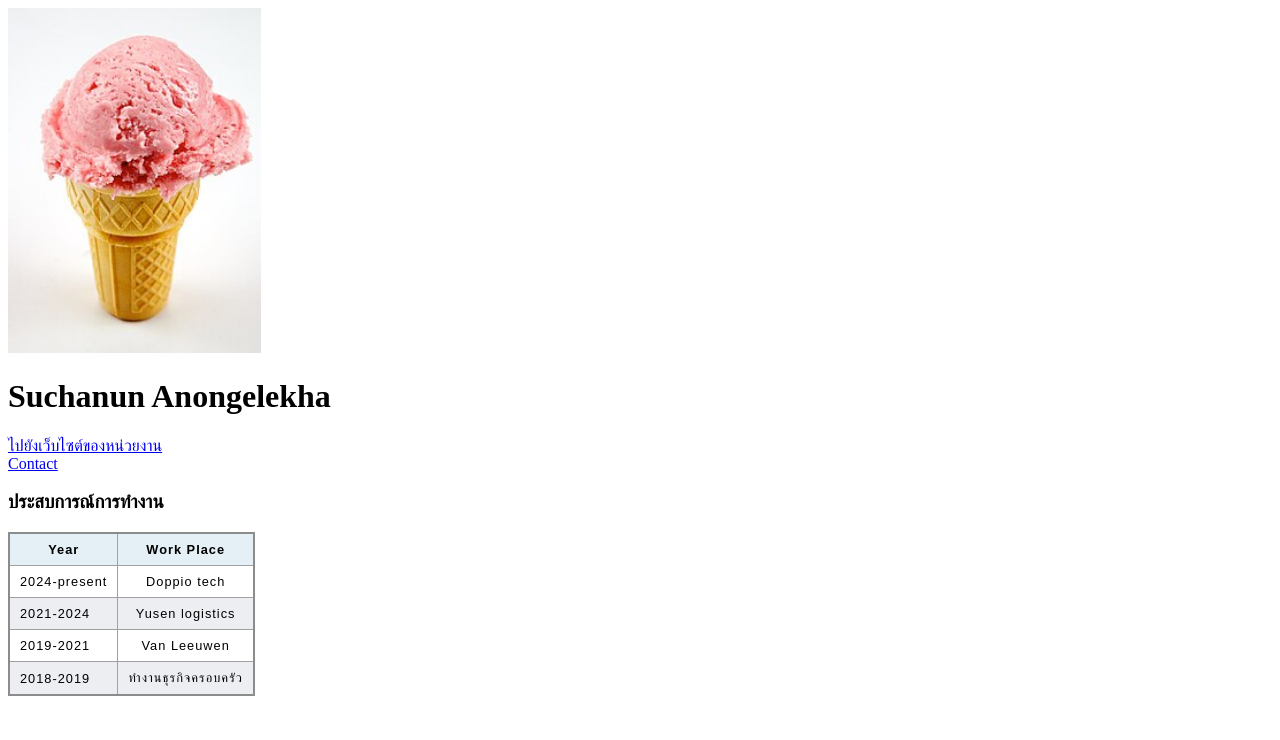
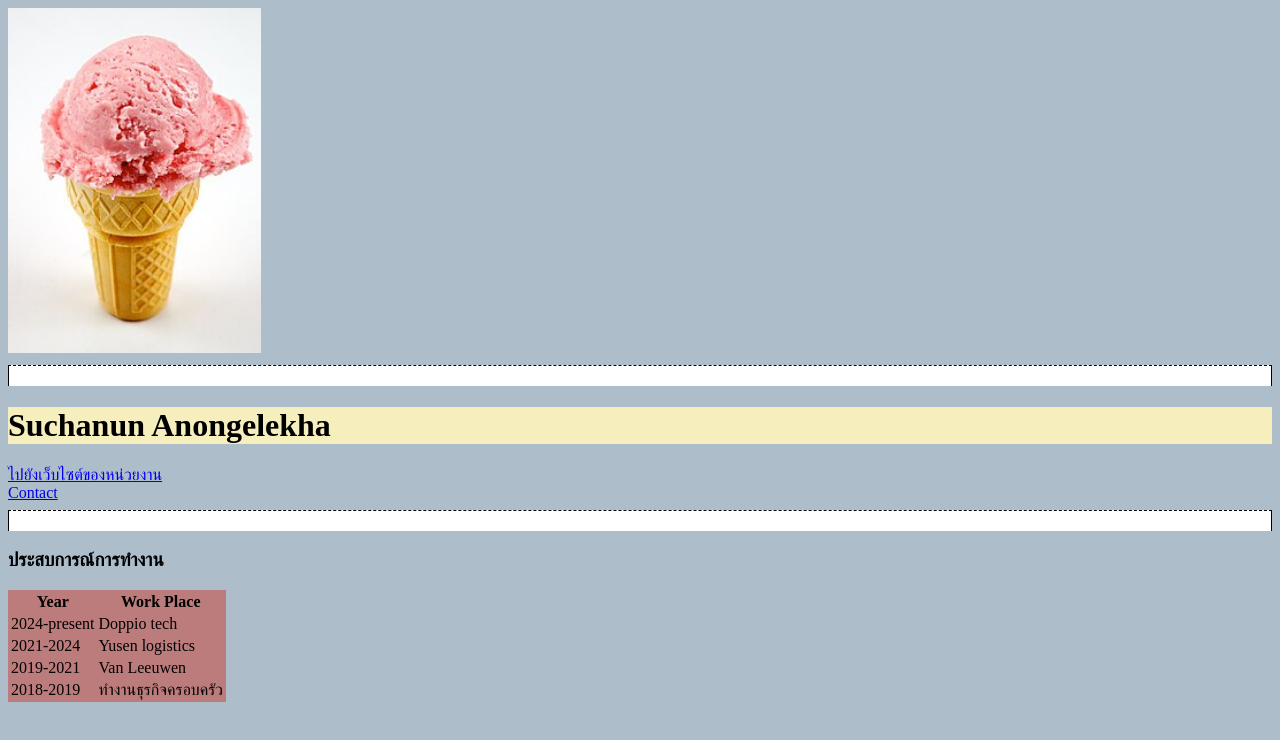
Before and after one commit to Nonnyja/mypage2024, a plain HTML site: page index.html in a window 1280 px wide. Drawn offline with Linux system fonts and the light colour scheme.

Commit message:
ตกแต่งสีให้สวยงาม โดยใช้ CSS

```diff
--- a/index.html
+++ b/index.html
@@ -4,14 +4,26 @@
     <meta charset="UTF-8">
     <meta name="viewport" content="width=device-width, initial-scale=1.0">
     <title>นนนี่</title>
-    <link rel="stylesheet" href="styles.css">
+    <!--<link rel="stylesheet" href="styles.css">-->
+    <style>
+        body {
+	background-color: #AEBDCA;
+	}
+       hr {
+	background-color:white;
+	}
+
+    </style>
 </head>
 <body>
     <img src="profile.jpg" alt="" style="width: 20%; height: auto;">
-    <h1>Suchanun Anongelekha</h1>
+    <hr style="border-style: dashed double none; height: 20px;">
+    <h1 style="background-color: #F6EFBD;">Suchanun Anongelekha</h1>
     <a href = "https://www.doppiotech.com/"> ไปยังเว็บไซต์ของหน่วยงาน </a>
     <br>
     <a href = "contact.html">Contact</a>
+
+    <hr style="border-style: dashed double none; height: 20px;">
 
     <h3>ประสบการณ์การทำงาน</h3>
     <!-- <ul>
@@ -22,7 +34,7 @@
     </ul> -->
 
     <!--ทำ list นำเสนออกมาเป็น table-->
-    <table>
+    <table style="background-color: rgb(188, 124, 124);">
         <thead>
             <tr>
                 <th>
```
